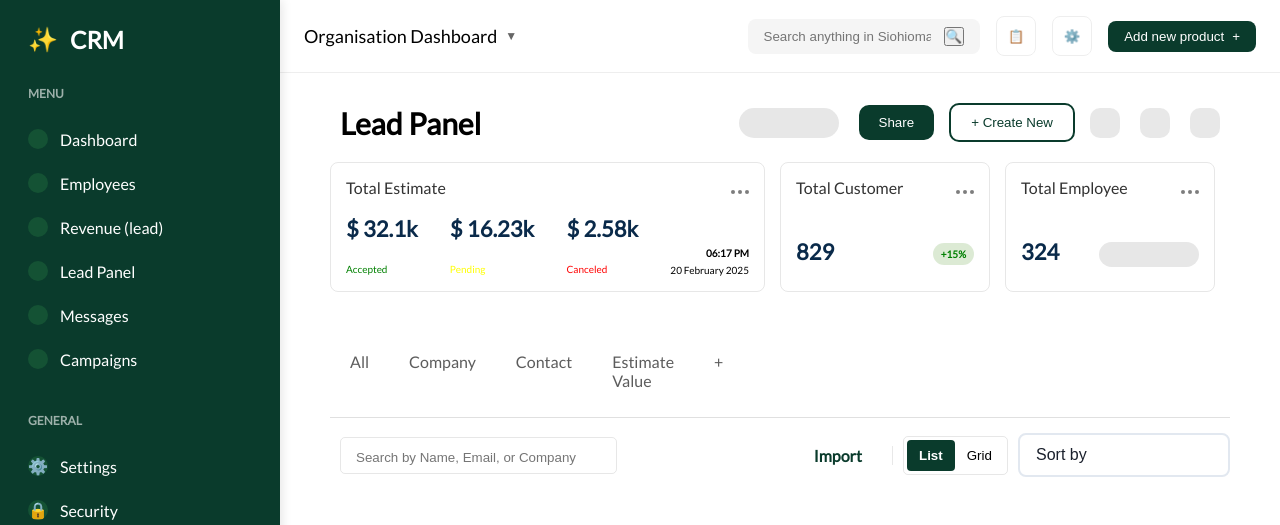
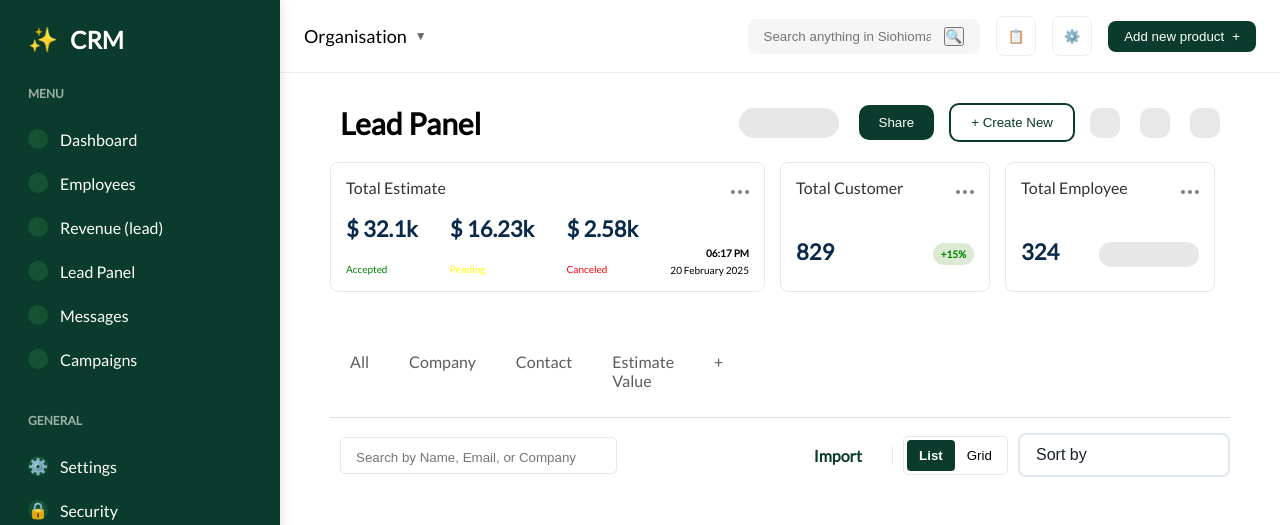
Before and after one commit to Anukhusdevlopers/CRM, a React (Vite) app: page /organisation/lead-panel in a window 1280 px wide. Shown: the top 525 px of the page. Built offline with nearby package versions, Linux system fonts and the light colour scheme.

Commit message:
some minor changes

```diff
--- a/src/Component/Organisation/Table.module.css
+++ b/src/Component/Organisation/Table.module.css
@@ -22,8 +22,8 @@ th, td {
 }
 
 .emptyCircle {
-  width: 20px;
-  height: 20px;
+  max-width: 20px;  min-width: 20px;
+  max-height: 20px;  min-height: 20px;
   background: #0000001d;
   border-radius: 50%;
   border: 1px solid #ccc;
--- a/src/Component/Organisation/TotalEstimate.module.css
+++ b/src/Component/Organisation/TotalEstimate.module.css
@@ -49,3 +49,9 @@
     }
 
 }
+
+@media (max-width: 400px){
+    .body h3{
+        font-size: 20px;
+    }
+}
--- a/src/Layout/Organisation/sidebar/header.jsx
+++ b/src/Layout/Organisation/sidebar/header.jsx
@@ -5,7 +5,7 @@ export default function Header() {
   return (
     <header className={styles.header}>
             <div className={styles.headerLeft}>
-              <h1>Organisation Dashboard</h1>
+              <h1>Organisation</h1>
               <span className={styles.chevron}>▼</span>
             </div>
 
--- a/src/Pages/organisation/LeadPanel.module.css
+++ b/src/Pages/organisation/LeadPanel.module.css
@@ -161,6 +161,9 @@
 .searchright .view {
     border-radius: 5px;
     min-width: 105px;
+    display: flex;
+    align-items: center;
+    justify-content: center;
     margin-right: 10px;
     padding: 3px;
     border: 1px solid #3333331d;
```
